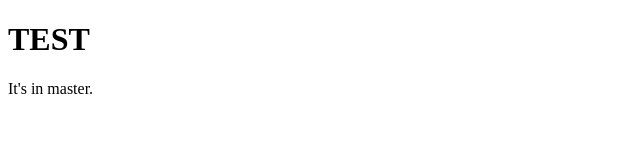
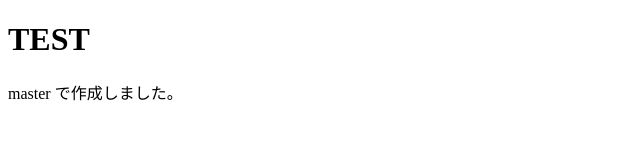
Before and after one commit to trashtoy/sandbox, a plain HTML site: page index.html in a window 1280 px wide. Shown: the whole page, without its empty margins (0-640 px from the left). Drawn offline with Linux system fonts and the light colour scheme.

Commit message:
微修正

```diff
--- a/index.html
+++ b/index.html
@@ -6,6 +6,6 @@
 </head>
 <body>
 <h1>TEST</h1>
-<p>It's in master.</p>
+<p>master で作成しました。</p>
 </body>
 </html>
```
